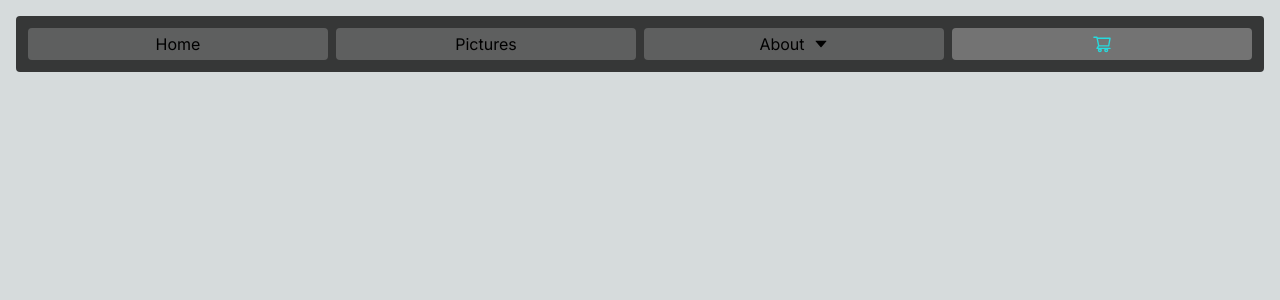
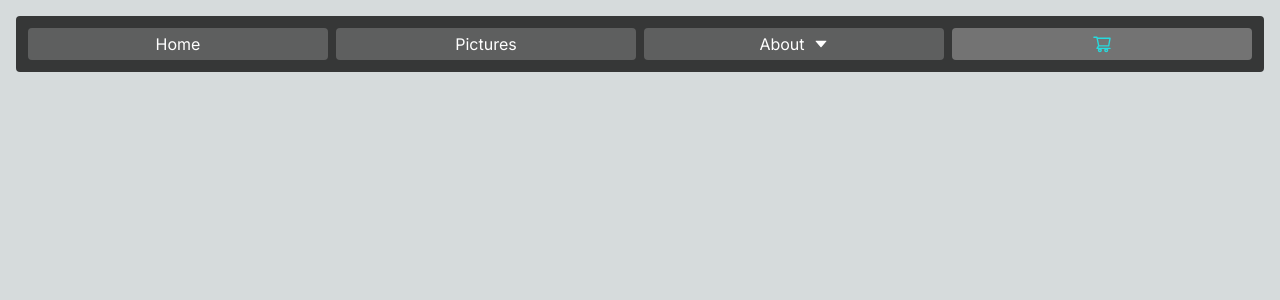
Before and after one commit to AelElliotBanyard/eshop-till, a Next.js app: page /cart in a window 1280 px wide. Shown: the top 300 px of the page. Built offline with nearby package versions, Linux system fonts and the light colour scheme.

Commit message:
change project to not have darkmode

```diff
--- a/src/app/globals.css
+++ b/src/app/globals.css
@@ -6,14 +6,6 @@
   --foreground-rgb: 0, 0, 0;
   --background-start-rgb: 214, 219, 220;
   --background-end-rgb: 255, 255, 255;
-}
-
-@media (prefers-color-scheme: dark) {
-  :root {
-    --foreground-rgb: 255, 255, 255;
-    --background-start-rgb: 0, 0, 0;
-    --background-end-rgb: 0, 0, 0;
-  }
 }
 
 body {
@@ -32,11 +24,11 @@ body {
   }
 
   .landingPage > .title {
-    @apply text-4xl font-extrabold text-center;
+    @apply text-4xl font-extrabold text-center text-white;
   }
 
   .navigation {
-    @apply absolute flex justify-center m-4;
+    @apply absolute flex justify-center m-4 text-white;
     width: calc(100% - 2rem);
   }
 
```
